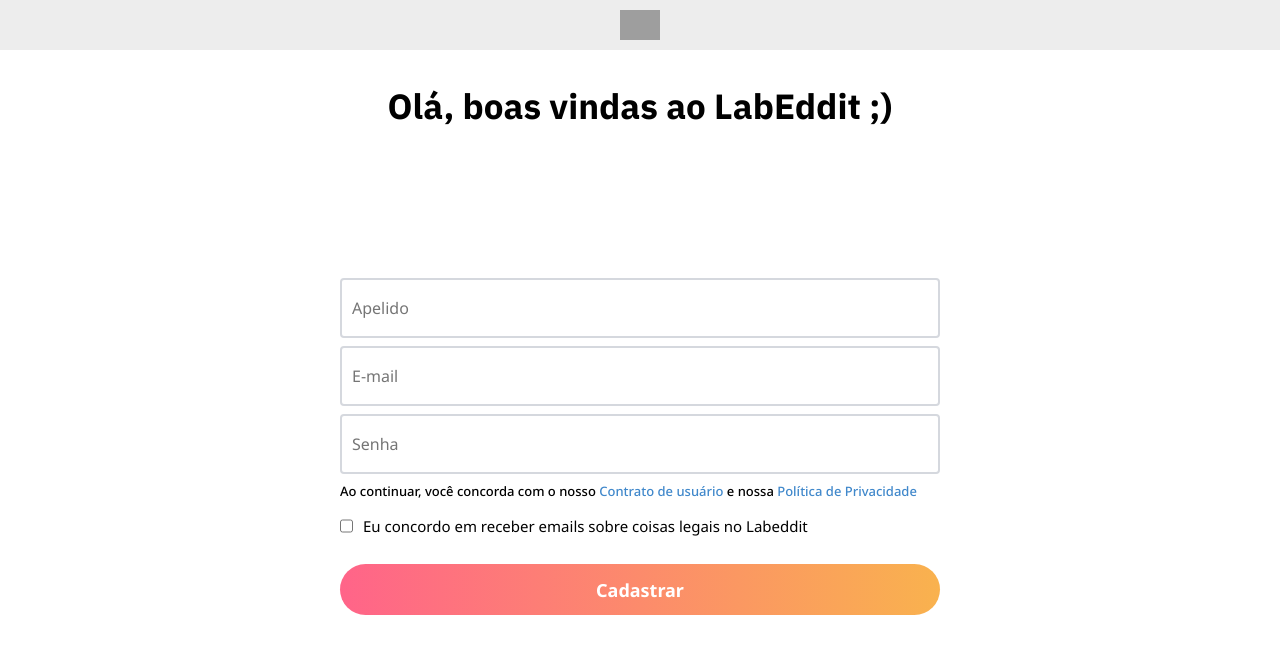
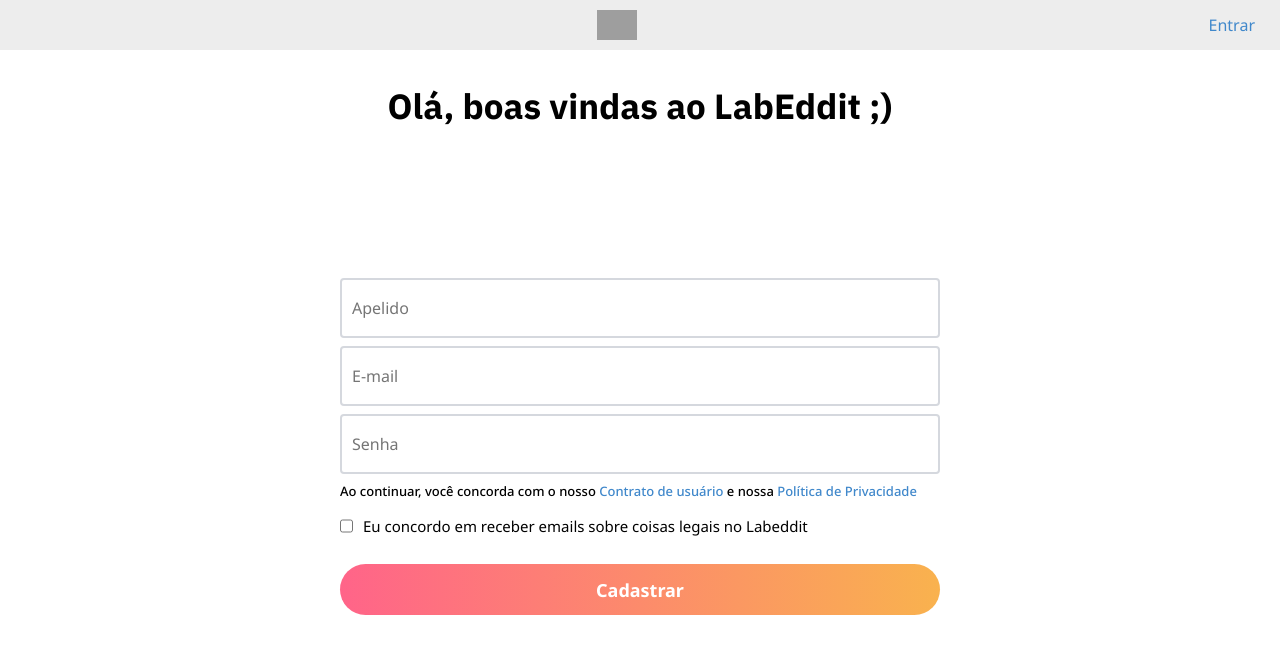
Before and after one commit to gustavojb1/projeto-labeddit-frontend, a React (Create React App) app: page /signup in a window 1280 px wide. Shown: the top 654 px of the page. Built offline with nearby package versions, Linux system fonts and the light colour scheme; grey boxes are pictures that could not be loaded.

Commit message:
Header refactor with logout

```diff
--- a/src/components/Header/Header.js
+++ b/src/components/Header/Header.js
@@ -1,11 +1,53 @@
 import React from 'react'
-import { Container, Logo } from './styled'
+import { Container, Left, Logo, Right } from './styled'
 import logoImg from '../../img/group.png'
+import useLocalStorage from '../../hooks/useLocalStorage'
+import { goToHomePage, goToLoginPage } from '../../routes/coordinator'
+import { useLocation, useNavigate } from 'react-router-dom'
 
 const Header = () => {
+  const [token, setToken] = useLocalStorage('token-labeddit', '')
+  const [userId, setUserId] = useLocalStorage('user-id-labeddit', '')
+
+  const navigate = useNavigate();
+  const location = useLocation();
+
+  const logout = () => {
+    setToken('')
+    setUserId('')
+    setTimeout(() => {
+      goToLoginPage(navigate);
+    }, 100);
+  }
+
+  const renderRight = () => {
+    if (location.pathname.match(/^\/post\/[a-zA-Z0-9-]+$/)){
+        return <Right onClick={logout} >Logout</Right>
+    }
+
+    switch(location.pathname){
+        case "/login":
+            return <></>
+        case "/signup":
+            return <Right onClick={() => {goToLoginPage(navigate)}} >Entrar</Right>
+        case "/":
+            return <Right onClick={logout} >Logout</Right>
+    }
+}
+
+const renderLeft = () => {
+  if (location.pathname.match(/^\/post\/[a-zA-Z0-9-]+$/)){
+      return <Left onClick={() => {goToHomePage(navigate)}}>X</Left>
+  } else {
+      return <Left></Left>
+  }
+}
+
   return (
     <Container>
-      <Logo src={logoImg}/>
+     { renderLeft()}
+      <Logo src={logoImg} />
+      {renderRight()}
     </Container>
   )
 }
--- a/src/components/Header/styled.js
+++ b/src/components/Header/styled.js
@@ -3,7 +3,7 @@ import styled from "styled-components";
 export const Container = styled.div`
 display: flex;
 align-items: center;
-justify-content: center;
+justify-content: space-between;
 width: 100%;
 background-color: #EDEDED;
 height: 50px;
@@ -12,3 +12,22 @@ height: 50px;
 export const Logo = styled.img`
 height: 60%;
 `;
+
+export const Right = styled.div`
+display: flex;
+justify-content: right;
+padding-right: 25px;
+font-family: 'Noto Sans', sans-serif;
+color: #4088CB;
+cursor: pointer;
+`;
+
+export const Left = styled.div`
+display: flex;
+justify-content: left;
+padding-left: 25px;
+font-family: 'Noto Sans', sans-serif;
+color: #4088CB;
+cursor: pointer;
+font-size: 30px;
+`;
```
